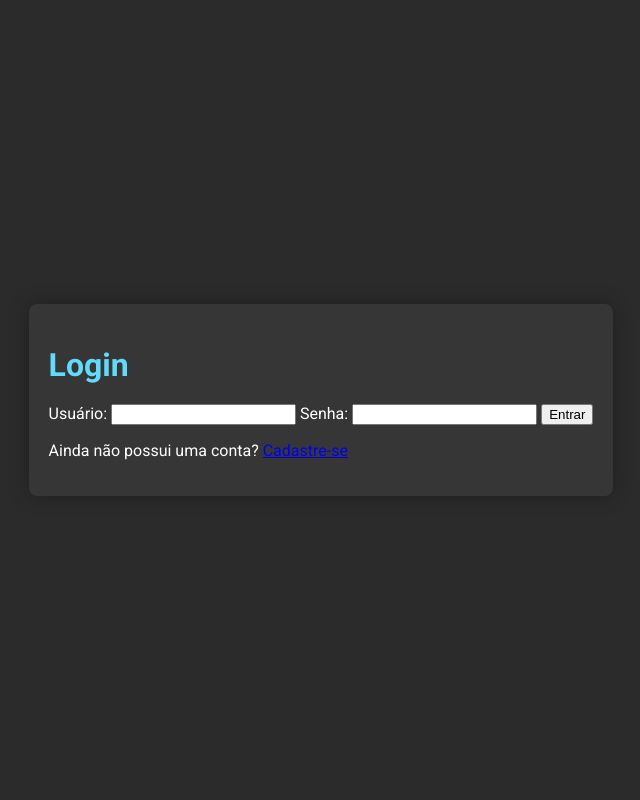
After one commit to VitorHmaia/wheather-api, a Python web app: template weather_project/weather_app/templates/login.html in a window 1280 px wide. The commit adds this page. Shown: the whole page, without its empty margins (319-959 px from the left). Run offline with Jinja, Linux system fonts and the light colour scheme; the template is opened without the code that fills it, so the values that code supplies are empty.

Commit message:
styles: add styles to login and register pages

```diff
--- /dev/null
+++ b/weather_project/weather_app/static/weather_app/styles.css
@@ -0,0 +1,58 @@
+/* styles.css */
+
+body {
+    font-family: 'Roboto', sans-serif;
+    background-color: #2b2b2b;
+    color: #fff;
+    margin: 0;
+    padding: 0;
+    display: flex;
+    align-items: center;
+    justify-content: center;
+    min-height: 100vh;
+}
+
+.container {
+    max-width: 600px;
+    background-color: #363636;
+    padding: 20px;
+    border-radius: 8px;
+    box-shadow: 0 0 20px rgba(0, 0, 0, 0.3);
+    text-align: left;
+}
+
+h1 {
+    color: #61dafb;
+    margin-bottom: 20px;
+}
+
+ul {
+    list-style: none;
+    padding: 0;
+}
+
+li {
+    margin: 10px 0;
+    color: #ccc;
+}
+
+.error-message {
+    color: #ff6b6b;
+}
+
+/* Botão de sair */
+.exit-button {
+    position: absolute;
+    top: 10px;
+    right: 10px;
+    padding: 10px;
+    border: none;
+    border-radius: 4px;
+    background-color: #61dafb;
+    color: #fff;
+    cursor: pointer;
+}
+
+.exit-button:hover {
+    background-color: #4fa3d1;
+}
--- /dev/null
+++ b/weather_project/weather_app/templates/login.html
@@ -0,0 +1,27 @@
+<!-- login.html -->
+
+<!DOCTYPE html>
+<html lang="en">
+<head>
+    <meta charset="UTF-8">
+    <meta name="viewport" content="width=device-width, initial-scale=1.0">
+    <title>Login</title>
+    <link href="https://fonts.googleapis.com/css2?family=Roboto:wght@400;700&display=swap" rel="stylesheet">
+    <link rel="stylesheet" href="../static/weather_app/styles.css">
+</head>
+<body>
+    <div class="container">
+        <h1>Login</h1>
+        <form action="./clima.html">
+            <label for="username">Usuário:</label>
+            <input type="text" id="username" name="username" required>
+
+            <label for="password">Senha:</label>
+            <input type="password" id="password" name="password" required>
+
+            <button type="submit">Entrar</button>
+        </form>
+        <p>Ainda não possui uma conta? <a href="./cadastro.html">Cadastre-se</a></p>
+    </div>
+</body>
+</html>
```
Also changed, not shown: weather_project/weather_app/templates/cadastro.html (added, +27 -0 lines), weather_project/weather_app/templates/clima.html (+19 -10 lines).
